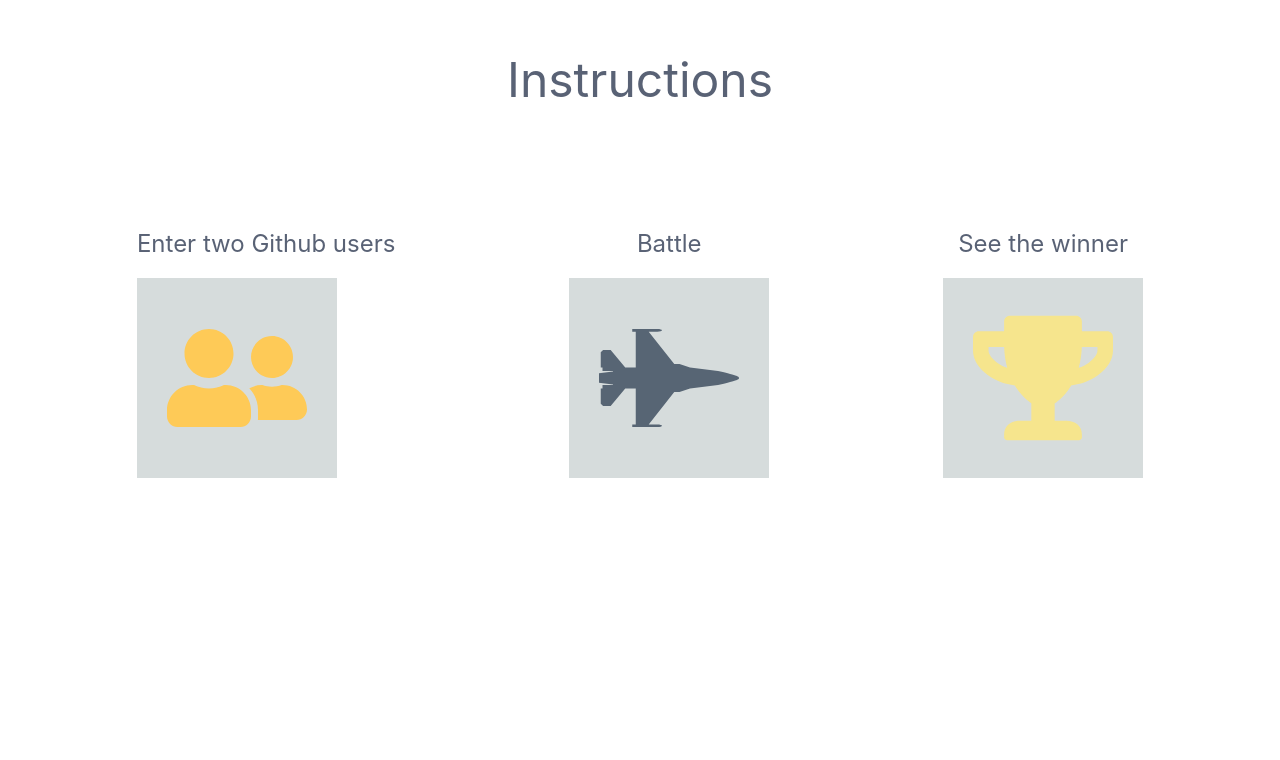
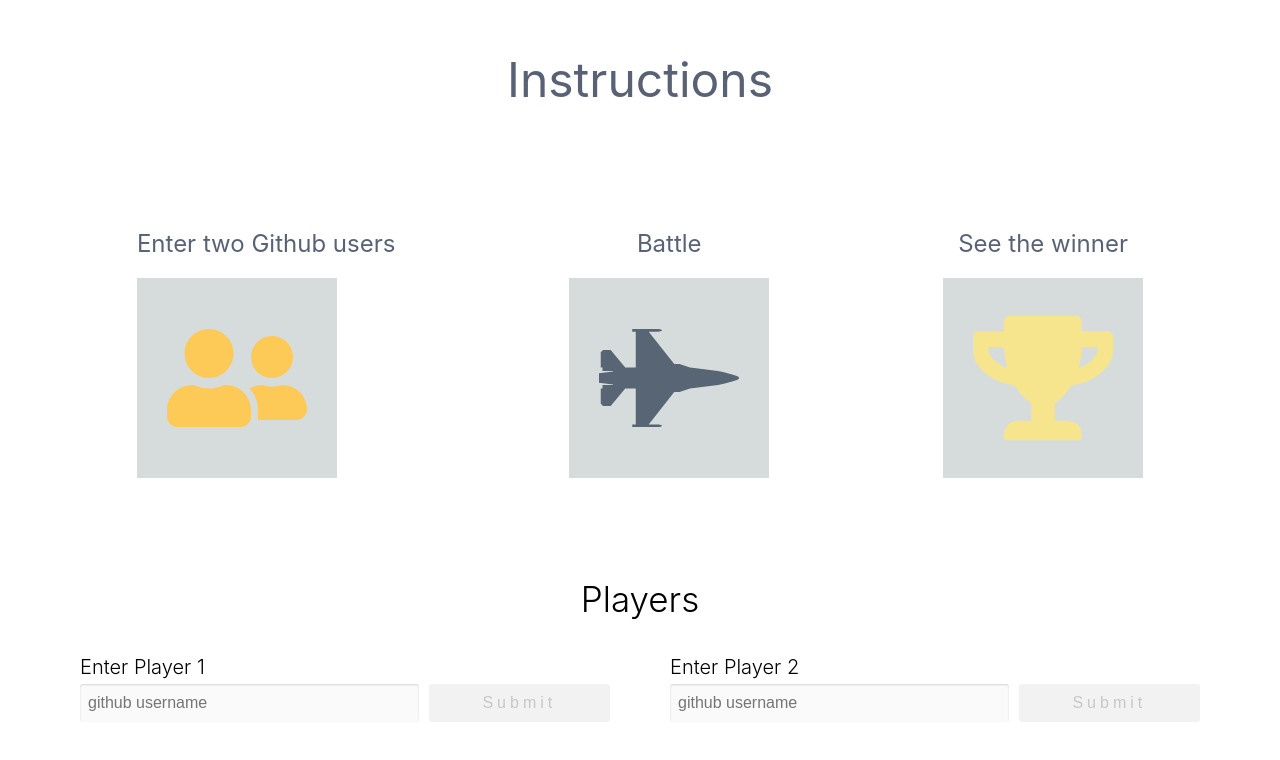
Before and after one commit to ivivanov18/GITHUB-BATTLE, a React app: page / in a window 1280 px wide. Built offline with nearby package versions, Linux system fonts and the light colour scheme.

Commit message:
add PlayerInput and PlayerPreview components

```diff
--- a/app/components/Battle.js
+++ b/app/components/Battle.js
@@ -1,8 +1,70 @@
-import React from "react";
+import React, { useState } from "react";
 import Instructions from "./Instructions";
+import PlayerInput from "./PlayerInput";
+import PlayerPreview from "./PlayerPreview";
+import Results from "./Results";
 
 function Battle() {
-  return <Instructions />;
+  const [playerOne, setPlayerOne] = useState("");
+  const [playerTwo, setPlayerTwo] = useState("");
+  const [battle, setBattle] = useState(false);
+
+  const submitName = evt => {};
+
+  if (battle === true) {
+    return <Results playerOne={playerOne} playerTwo={playerTwo} />;
+  }
+
+  return (
+    <React.Fragment>
+      <Instructions />
+      <div className="players-container">
+        <h1 className="center-text header-lg">Players</h1>
+        <div className="row space-around">
+          {playerOne === "" ? (
+            <PlayerInput
+              label="Enter Player 1"
+              onSubmit={name => {
+                setPlayerOne(name);
+              }}
+            />
+          ) : (
+            <PlayerPreview
+              username={playerOne}
+              label="Player One"
+              onReset={() => {
+                setPlayerOne("");
+              }}
+            />
+          )}
+          {playerTwo === "" ? (
+            <PlayerInput
+              label="Enter Player 2"
+              onSubmit={name => {
+                setPlayerTwo(name);
+              }}
+            />
+          ) : (
+            <PlayerPreview
+              username={playerTwo}
+              label="Player Two"
+              onReset={() => {
+                setPlayerTwo("");
+              }}
+            />
+          )}
+        </div>
+        {playerOne && playerTwo && (
+          <button
+            className="btn dark-btn btn-space"
+            onClick={() => setBattle(true)}
+          >
+            Battle
+          </button>
+        )}
+      </div>
+    </React.Fragment>
+  );
 }
 
 export default Battle;
--- /dev/null
+++ b/app/components/PlayerInput.js
@@ -0,0 +1,34 @@
+import React, { useState } from "react";
+
+function PlayerInput({ label, onSubmit }) {
+  const [input, setInput] = useState("");
+
+  const handleInput = event => {
+    event.preventDefault();
+    onSubmit(input);
+  };
+
+  return (
+    <form className="column player" onSubmit={handleInput}>
+      <label htmlFor="username" className="player-label">
+        {label}
+      </label>
+      <div className="row player-inputs">
+        <input
+          value={input}
+          type="text"
+          id="username"
+          className="input-light"
+          placeholder="github username"
+          autoComplete="off"
+          onChange={evt => setInput(evt.target.value)}
+        />
+        <button className="btn dark-btn" type="submit" disabled={!input}>
+          Submit
+        </button>
+      </div>
+    </form>
+  );
+}
+
+export default PlayerInput;
--- /dev/null
+++ b/app/components/PlayerPreview.js
@@ -0,0 +1,26 @@
+import React from "react";
+import { FaTimesCircle } from "react-icons/fa";
+
+function PlayerPreview({ username, onReset, label }) {
+  return (
+    <div className="column player">
+      <h3 className="player-label">{label}</h3>
+      <div className="row bg-light">
+        <div className="player-info">
+          <img
+            className="avatar-small"
+            src={`https://github.com/${username}.png?size=200`}
+            alt={`Avatar for ${username}`}
+          />
+          <a href={`https://github.com/${username}`} className="link">
+            {username}
+          </a>
+          <button className="btn-clear flex-center" onClick={onReset}>
+            <FaTimesCircle color="rgb(194, 57, 42)" size={26} />
+          </button>
+        </div>
+      </div>
+    </div>
+  );
+}
+export default PlayerPreview;
--- /dev/null
+++ b/app/components/Results.js
@@ -0,0 +1,12 @@
+import React from "react";
+
+function Results(props) {
+  return (
+    <div>
+      Results
+      <pre>{JSON.stringify(props, null, 2)}</pre>
+    </div>
+  );
+}
+
+export default Results;
--- a/app/index.css
+++ b/app/index.css
@@ -148,3 +148,93 @@ h2 {
   height: 200px;
   width: 200px;
 }
+
+.column {
+  display: flex;
+  flex-direction: column;
+}
+
+.player {
+  flex: 1;
+  margin: 0 20px;
+  padding: 10px;
+}
+
+.player-label {
+  font-size: 20px;
+  margin: 5px 0;
+  font-weight: 300;
+}
+
+.row {
+  display: flex;
+  flex-direction: row;
+}
+
+.player-inputs input {
+  padding: 8px;
+  font-size: 16px;
+  flex: 2;
+  border-radius: 3px;
+  border: none;
+  box-shadow: inset 0 1px 2px rgba(0, 0, 0, 0.15);
+}
+
+.player-inputs .input-light {
+  background: rgba(0, 0, 0, 0.02);
+}
+
+.player-inputs button {
+  flex: 1;
+  margin-left: 10px;
+}
+
+.btn {
+  padding: 10px;
+  text-decoration: uppercase;
+  letter-spacing: 0.25em;
+  border-radius: 3px;
+  border: none;
+  font-size: 16px;
+  display: flex;
+  justify-content: center;
+  align-items: center;
+  cursor: pointer;
+  max-width: 200px;
+}
+
+.dark-btn {
+  color: #e6e6e6;
+  background: #141414;
+}
+
+.dark-btn:disabled {
+  background: #f2f2f2;
+  color: #c7c7c7;
+}
+
+.players-container {
+  margin: 100px 0;
+}
+
+.avatar-small {
+  width: 55px;
+  height: 55px;
+  border-radius: 50%;
+}
+
+.player-info {
+  display: flex;
+  flex: 1;
+  align-items: center;
+  font-size: 20px;
+  padding: 10px;
+}
+
+.player-info .link {
+  margin-left: 10px;
+}
+
+.btn-space {
+  margin: 40px;
+}
```
